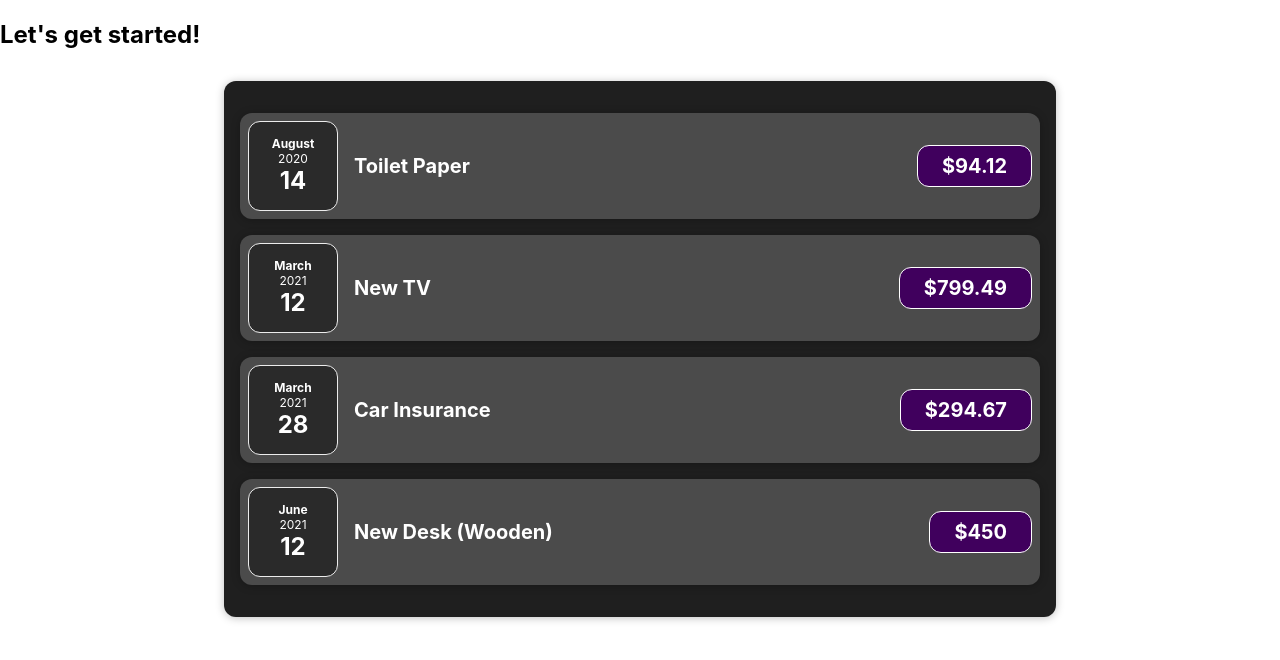
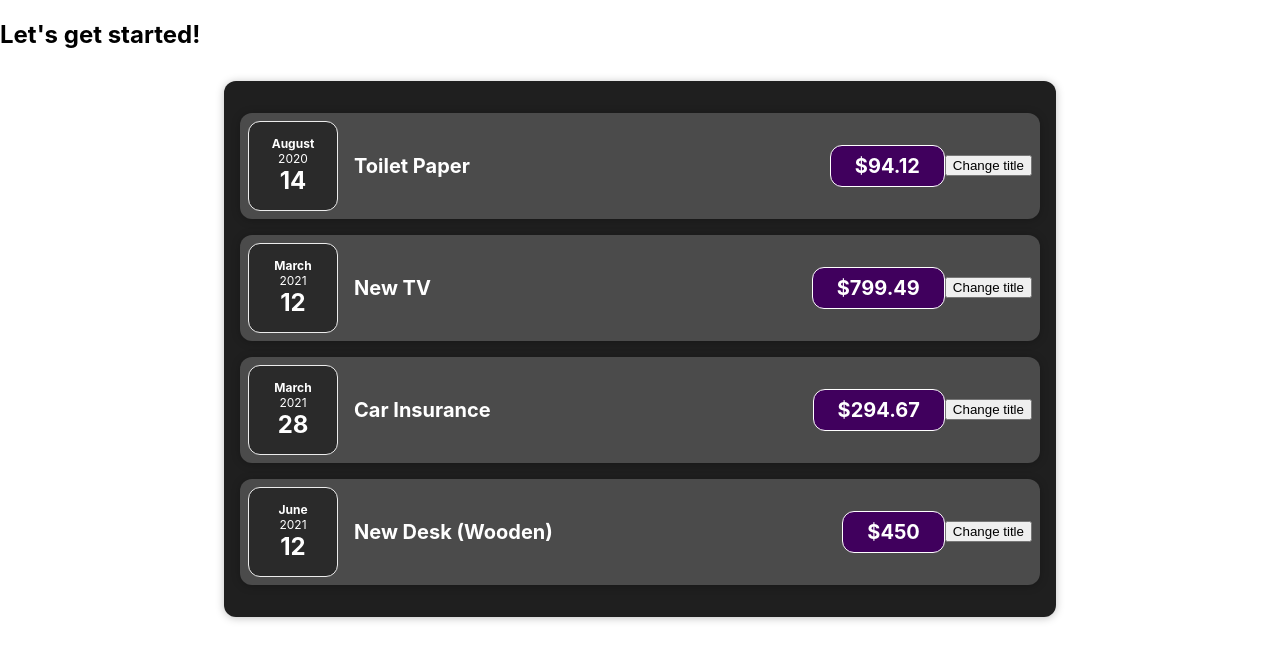
Before and after one commit to NikolKirilova/platform-app, a React (Create React App) app: page / in a window 1280 px wide. Shown: the top 660 px of the page. Built offline with nearby package versions, Linux system fonts and the light colour scheme.

Commit message:
add item

```diff
--- a/src/components/expenses/ExpenseItem.js
+++ b/src/components/expenses/ExpenseItem.js
@@ -3,17 +3,21 @@ import ExpenseDate from './ExpenseDate';
 import './ExpenseItem.css'
 
 function ExpenseItem(props){
+    let title = props.title;
 
+    const clickHandler = () => {
+        console.log('clicked');
+    }
 
     return (
 
         <Card className="expense-item">
            <ExpenseDate date={props.date}></ExpenseDate>
             <div className="expense-item__description">
-                <h2>{props.title}</h2>
+                <h2>{title}</h2>
                 <div className="expense-item__price">${props.amount}</div>
             </div>
-
+            <button onClick={clickHandler}>Change title</button>
         </Card>
         )
 }
```
